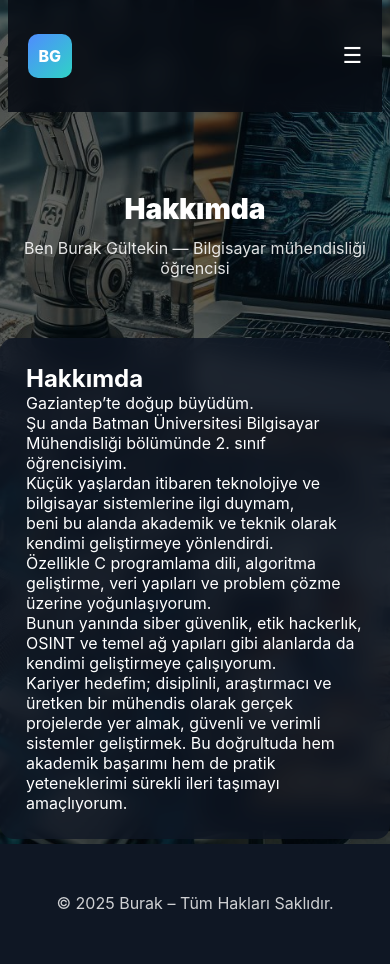
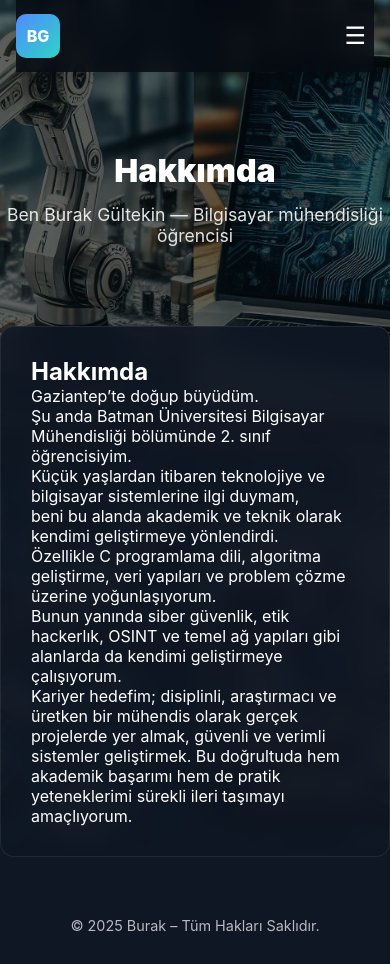
Before and after one commit to burakglt11/burakweb2.github.io, a plain HTML site: page about.html in a window 390 px wide. Before the commit the page ends 937 px from the top, so only its background shows below. Drawn offline with Linux system fonts and the light colour scheme; a script that the page names is missing.

Commit message:
Update style.css

```diff
--- a/style.css
+++ b/style.css
@@ -1,153 +1,218 @@
-/* =========================
-   style.css — MOBILE FIXED
-   ========================= */
+/* =======================================
+ * 📝 style.css — MOBİL UYUMLU VE OPTİMİZE EDİLMİŞ
+ * ======================================= */
 
-/* --------- Root --------- */
-:root{
-  --accent-1:#4f8cff;
-  --accent-2:#2fd3c6;
-  --panel:rgba(15,23,36,.78);
-  --glass:rgba(15,23,36,.55);
-  --muted:rgba(255,255,255,.88);
-  --overlay:rgba(0,0,0,.62);
-  --max-width:1100px;
-  --page-padding:20px;
+/* --------- Root Variables (Kök Değişkenler) --------- */
+:root {
+  /* Renk Paleti */
+  --color-primary: #0f1724; /* Ana Arka Plan */
+  --color-secondary: #fff;  /* Ana Metin */
+  --accent-1: #4f8cff;      /* Mavi Vurgu */
+  --accent-2: #2fd3c6;      /* Turkuaz Vurgu */
+
+  /* Yüzeyler */
+  --panel: rgba(15, 23, 36, 0.9);   /* Panel (Hafif Şeffaf) */
+  --glass: rgba(15, 23, 36, 0.75);  /* Cam Efekti (Daha Şeffaf) */
+  --header-bg: rgba(8, 12, 20, 0.85); /* Header Arka Planı */
+  --muted: rgba(255, 255, 255, 0.88); /* Soluk Metin */
+  --overlay: rgba(0, 0, 0, 0.62);     /* Arka Plan Gölgesi */
+
+  /* Boyutlar */
+  --max-width: 1100px;
+  --page-padding: 20px;
+  --header-height: 72px; /* Tahmini Header Yüksekliği */
+  --border-radius: 10px;
 }
 
-/* --------- RESET --------- */
-*{box-sizing:border-box;margin:0;padding:0}
-html{height:auto}
-body{
-  min-height:100vh;
-  overflow-y:auto;
-  font-family:Inter,"Segoe UI",Roboto,Arial,sans-serif;
-  color:#fff;
-  background:#0f1724;
+/* --------- RESET ve TEMEL STİLLER --------- */
+*, *::before, *::after {
+  box-sizing: border-box;
+  margin: 0;
+  padding: 0;
+}
+html {
+  scroll-behavior: smooth;
+}
+body {
+  min-height: 100vh;
+  overflow-x: hidden; /* Yatay kaymayı engeller */
+  font-family: 'Inter', system-ui, -apple-system, BlinkMacSystemFont, "Segoe UI", Roboto, Arial, sans-serif;
+  color: var(--color-secondary);
+  background: var(--color-primary);
 }
 
-/* --------- BACKGROUND (MOBILE SAFE) --------- */
-body::before{
-  content:"";
-  position:absolute;   /* ❗ FIXED DEĞİL */
-  inset:0;
-  background:url("1.jpg.png") center/cover no-repeat;
-  z-index:-10;
+/* 🏞️ Arka Plan (Mobile Safe / Masaüstü Fixed) */
+body::before {
+  content: "";
+  position: absolute; /* MOBİL: Kayma/titreme yapmaz */
+  inset: 0;
+  background: url("1.jpg.png") center/cover no-repeat;
+  z-index: -10;
+}
+body::after {
+  content: "";
+  position: absolute; /* MOBİL: Overlay de arka planla birlikte kayar */
+  inset: 0;
+  background: var(--overlay);
+  z-index: -5;
 }
 
-body::after{
-  content:"";
-  position:absolute;   /* ❗ FIXED DEĞİL */
-  inset:0;
-  background:var(--overlay);
-  z-index:-5;
+/* Masaüstünde Arka Planı Sabitleme */
+@media (min-width: 881px) {
+  body::before, body::after {
+    position: fixed; /* MASAÜSTÜ: Sabit kalır (parallax benzeri etki) */
+  }
 }
 
 /* --------- CONTAINER --------- */
-.container{
-  width:min(var(--max-width),96%);
-  margin:auto;
-  padding:var(--page-padding);
-  position:relative;
-  z-index:5;
+.container {
+  width: min(var(--max-width), 100% - calc(2 * var(--page-padding))); /* Kenarlardan boşluk bırakır */
+  margin: 0 auto;
+  position: relative;
+  z-index: 5;
 }
 
-/* --------- HEADER --------- */
-.header{
-  position:sticky;
-  top:0;
-  z-index:999;
-  background:rgba(8,12,20,.85);
-  backdrop-filter:blur(10px);
+/* --------- HEADER (Yapışkan Başlık) --------- */
+.header {
+  position: sticky;
+  top: 0;
+  z-index: 999;
+  background: var(--header-bg);
+  backdrop-filter: blur(10px);
+  min-height: var(--header-height); /* Yüksekliği garanti eder */
 }
 
-/* --------- NAV --------- */
-.navbar{
-  display:flex;
-  justify-content:space-between;
-  align-items:center;
-  padding:14px 0;
+/* --------- NAV (Gezinme Çubuğu) --------- */
+.navbar {
+  display: flex;
+  justify-content: space-between;
+  align-items: center;
+  padding: 14px 0;
 }
 
-.logo{
-  width:44px;
-  height:44px;
-  border-radius:10px;
-  background:linear-gradient(135deg,var(--accent-1),var(--accent-2));
-  display:grid;
-  place-items:center;
-  font-weight:800;
+.logo {
+  width: 44px;
+  height: 44px;
+  border-radius: var(--border-radius);
+  background: linear-gradient(135deg, var(--accent-1), var(--accent-2));
+  display: grid;
+  place-items: center;
+  font-weight: 800;
+  color: var(--color-secondary);
+  text-decoration: none;
+  flex-shrink: 0; /* Küçülmesini engeller */
 }
 
-/* --------- NAV LINKS --------- */
-.nav-links{display:flex;gap:18px}
-.nav-links a{
-  color:#fff;
-  text-decoration:none;
-  padding:8px 12px;
-  border-radius:8px;
+/* --------- NAV LINKS (Masaüstü Menüsü) --------- */
+.nav-links {
+  display: flex;
+  gap: 20px;
+}
+.nav-links a {
+  color: var(--color-secondary);
+  text-decoration: none;
+  padding: 8px 12px;
+  border-radius: var(--border-radius);
+  transition: background 0.2s ease;
+}
+.nav-links a:hover {
+  background: var(--glass);
 }
 
-/* --------- HAMBURGER --------- */
-.hamburger{
-  display:none;
-  background:none;
-  border:none;
-  color:#fff;
-  font-size:22px;
+/* --------- HAMBURGER (Mobil Tetikleyici) --------- */
+.hamburger {
+  display: none;
+  background: none;
+  border: none;
+  color: var(--color-secondary);
+  font-size: 24px; /* Boyut artırıldı */
+  cursor: pointer;
+  padding: 8px;
 }
 
-/* --------- MOBILE MENU --------- */
-.mobile-menu{
-  display:none;
-  position:absolute;
-  right:16px;
-  top:70px;
-  background:#0b1220;
-  padding:12px;
-  border-radius:12px;
-  z-index:9999;
+/* --------- MOBİL MENU --------- */
+.mobile-menu {
+  display: none;
+  position: absolute;
+  /* inset-inline-end modern bir kullanımdır, 'right' yerine kullanılabilir */
+  right: var(--page-padding);
+  top: var(--header-height); /* Header'ın hemen altına konumlandırılır */
+  background: var(--color-primary);
+  padding: 12px;
+  border-radius: var(--border-radius);
+  z-index: 9999;
+  min-width: 200px;
+  max-width: calc(100% - 2 * var(--page-padding)); /* Ekranı aşmasını engeller */
+  box-shadow: 0 10px 20px rgba(0, 0, 0, 0.4);
 }
-.mobile-menu.open{display:block}
-.mobile-menu a{
-  display:block;
-  padding:10px;
-  color:#fff;
-  text-decoration:none;
+.mobile-menu.open {
+  display: block;
+}
+.mobile-menu a {
+  display: block;
+  padding: 12px;
+  color: var(--color-secondary);
+  text-decoration: none;
+  border-radius: 6px;
+  transition: background 0.2s ease;
+}
+.mobile-menu a:hover {
+  background: var(--panel);
 }
 
-/* --------- HERO --------- */
-.hero{
-  padding:80px 0 30px;
-  text-align:center;
+/* --------- HERO (Ana Başlık Bölümü) --------- */
+.hero {
+  padding: 80px 0 50px;
+  text-align: center;
 }
-.hero h1{
-  font-size:clamp(28px,6vw,48px);
-  font-weight:900;
+.hero h1 {
+  font-size: clamp(32px, 7vw, 60px); /* Daha dinamik font boyutu */
+  font-weight: 900;
+  line-height: 1.2;
 }
-.hero p{
-  margin-top:12px;
-  color:var(--muted);
+.hero p {
+  margin-top: 14px;
+  color: var(--muted);
+  font-size: 1.1rem;
+  max-width: 600px;
+  margin-left: auto;
+  margin-right: auto;
 }
 
-/* --------- CONTENT BOX --------- */
-.content-box{
-  background:var(--panel);
-  backdrop-filter:blur(10px);
-  border-radius:14px;
-  padding:26px;
-  margin:30px auto;
-  max-width:980px;
+/* --------- CONTENT BOX (İçerik Kutusu) --------- */
+.content-box {
+  background: var(--panel);
+  backdrop-filter: blur(10px);
+  border-radius: 14px;
+  padding: 30px; /* Daha fazla padding */
+  margin: 30px auto;
+  max-width: 980px;
+  border: 1px solid rgba(255, 255, 255, 0.08); /* Hafif border eklendi */
 }
 
 /* --------- FOOTER --------- */
-.footer{
-  text-align:center;
-  padding:24px 0;
-  color:rgba(255,255,255,.8);
+.footer {
+  text-align: center;
+  padding: 30px 0; /* Daha fazla padding */
+  color: rgba(255, 255, 255, 0.7);
+  font-size: 0.9rem;
 }
 
-/* --------- MOBILE --------- */
-@media(max-width:880px){
-  .nav-links{display:none}
-  .hamburger{display:block}
+/* =======================================
+ * 📱 MOBİL MEDYA SORGUSU
+ * ======================================= */
+@media(max-width: 880px) {
+  /* Masaüstü menüsünü gizle */
+  .nav-links {
+    display: none;
+  }
+  /* Hamburger menüyü göster */
+  .hamburger {
+    display: block;
+  }
+
+  /* Mobil cihazlarda sayfa padding'ini biraz azaltabiliriz */
+  :root {
+    --page-padding: 16px;
+  }
 }
```
